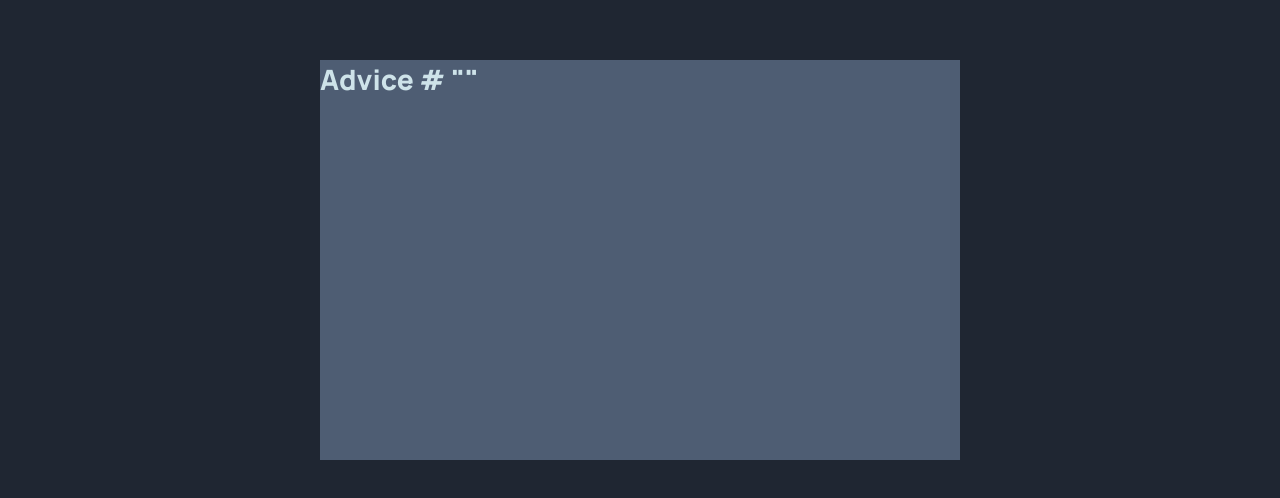
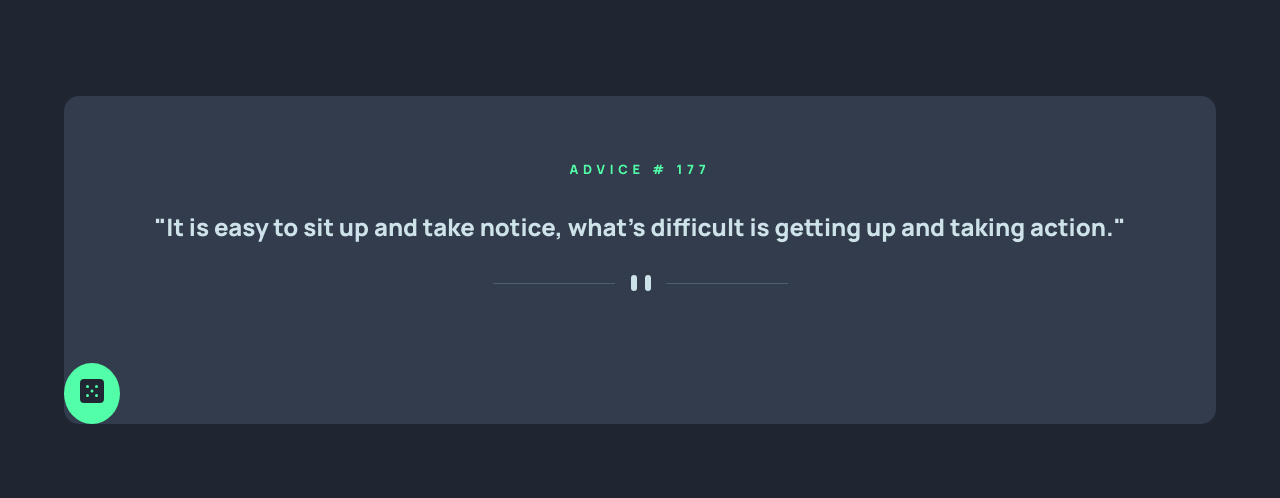
Before and after one commit to fabricioronaldo/gerador-de-conselhos, a plain HTML site: page index.html in a window 1280 px wide. Shown: the part 140-638 px from the top of the page. Drawn offline with Linux system fonts and the light colour scheme.

Commit message:
Criação do card

```diff
--- a/assets/styles/abstract/_base.scss
+++ b/assets/styles/abstract/_base.scss
@@ -5,6 +5,6 @@
 body {
     background-color: $dark-blue;
     color: $light-cyan;
-    font-size: 28px;
+    //font-size: 28px;
     font-family: $manrope;
 }
--- a/assets/styles/abstract/_variable.scss
+++ b/assets/styles/abstract/_variable.scss
@@ -1,5 +1,3 @@
-
-
 //Fonts
 
 $manrope: 'Manrope', sans-serif;
@@ -13,6 +11,6 @@ $neon-green: hsl(150, 100%, 66%);
 
 //Neutral
 
-$grayish-blue: hsl(217, 19%, 38%);
+$grayish-blue: hsl(217, 19%, 38%, 0.4);
 $dark-grayish-blue: hsl(217, 19%, 24%);
 $dark-blue: hsl(218, 23%, 16%);
--- /dev/null
+++ b/assets/styles/component/_card.scss
@@ -0,0 +1,39 @@
+
+.card {
+    width: 90%;
+    background-color: $grayish-blue;
+    border-radius: 15px;
+    text-align: center;
+    padding: 4rem 0 6rem 0;
+    position: relative;
+
+    .card__title {
+        font-size: .8rem;
+        color: $neon-green;
+        text-transform: uppercase;
+        //padding: 2rem;
+        letter-spacing: .3rem;
+    }
+
+    .card__content {
+        padding: 2rem 0;
+        font-size: 1.5rem;
+    }
+    .card__desk {
+        display: none;
+    }
+
+    .card__mob {
+        padding: 0 0 2rem 0;
+    }
+
+    .card__btn {
+        position: absolute;
+        background-color: $neon-green;
+        padding: 1rem;
+        border-radius: 50%;
+        bottom: 0;
+
+    }
+
+}
--- a/assets/styles/component/_main.scss
+++ b/assets/styles/component/_main.scss
@@ -1,4 +1,5 @@
 .main {
+    width: 100vw;
     height: 100vh;
     display: flex;
     justify-content: center;
--- a/assets/styles/component/_primary.scss
+++ /dev/null
@@ -1,7 +0,0 @@
-
-.primary {
-    width: 50vw;
-    height: 50vh;
-    background-color: $grayish-blue;
-
-}
--- a/assets/styles/style.scss
+++ b/assets/styles/style.scss
@@ -1,5 +1,5 @@
 @import './abstract/reset';
+@import './abstract/variable';
 @import './abstract/base';
-@import './abstract/variable';
-@import './component/primary';
 @import './component/main';
+@import './component/card';
--- a/index.html
+++ b/index.html
@@ -4,31 +4,21 @@
 <head>
   <meta charset="UTF-8">
   <meta name="viewport" content="width=device-width, initial-scale=1.0">
-  <!-- displays site properly based on user's device -->
   <link rel="icon" type="image/png" sizes="32x32" href="./images/favicon-32x32.png">
   <link rel="stylesheet" href="assets/styles/style.css">
   <title>Advice generator app</title>
-
-  <!-- Feel free to remove these styles or customise in your own stylesheet 👍 -->
-  <style>
-    .attribution {
-      font-size: 11px;
-      text-align: center;
-    }
-
-    .attribution a {
-      color: hsl(228, 45%, 44%);
-    }
-  </style>
 </head>
 
 <body>
   <main class="main">
-    <section class="primary">
-      <p> Advice #<!-- Advice ID goes here -->
-
-        "<!-- Advice text goes here -->"
-      </p>
+    <section class="card">
+      <h1 class="card__title">Advice # 177</h1>
+      <div class="card__content">"It is easy to sit up and take notice, what's difficult is getting up and taking action."</div>
+      <img class="card__desk" src="./assets/images/pattern-divider-desktop.svg" alt="">
+      <img class="card__mob" src="./assets/images/pattern-divider-mobile.svg" alt="">
+      <div class="card__btn">
+        <img src="./assets/images/icon-dice.svg" alt="">
+      </div>
     </section>
   </main>
 
```
Also changed, not shown: assets/styles/style.css, 1 other file.
